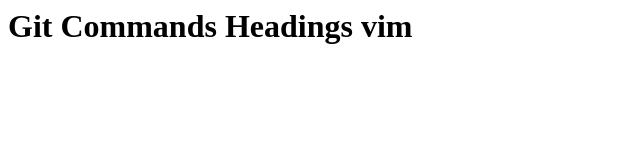
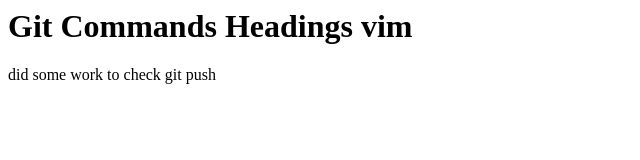
Before and after one commit to Sami823311/git, a plain HTML site: page index.html in a window 1280 px wide. Shown: the whole page, without its empty margins (0-640 px from the left). Drawn offline with Linux system fonts and the light colour scheme.

Commit message:
chcking git push working or not.

```diff
--- a/index.html
+++ b/index.html
@@ -1 +1,2 @@
 <h1>Git Commands Headings vim  </h1>
+<p> did some work to check git push </p>
```
